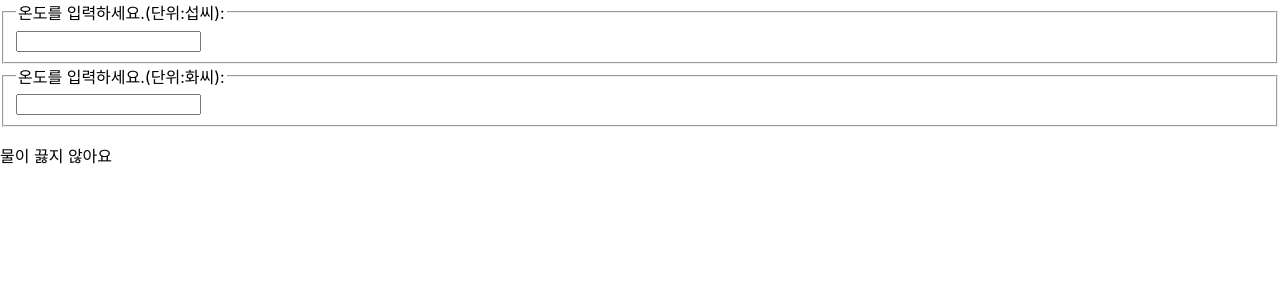
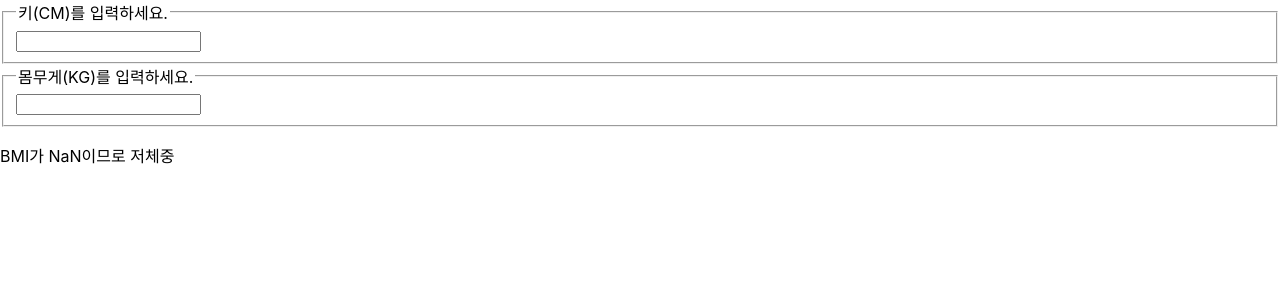
Before and after one commit to Ryumyuong/K0201_React_Test, a React (Create React App) app in the folder class-exam/: page / in a window 1280 px wide. Shown: the top 300 px of the page. Built offline with nearby package versions, Linux system fonts and the light colour scheme.

Commit message:
20230601 BMI

```diff
--- a/class-exam/src/ch12-0/BMI.jsx
+++ b/class-exam/src/ch12-0/BMI.jsx
@@ -1,21 +1,30 @@
 import React, { useState } from 'react';
 import BMIInput from './BMIInput';
 
-const BoilMessage = (props) => {
-  if (toBMI >= 25) {
-    return <p>비만</p>;
-  } else if(toBMI >= 23)
-  return <p>과체중</p>;
-};
+const BMI = () => {
+  const [height, setHeight] = useState('');
+  const [weight, setWeight] = useState('');
 
-const toBMI = (height, weight) => {
-    const hei = height/100
-  return weight/hei*hei
-};
+  const toBMI = (height, weight) => {
+    const hei = height / 100;
+    return weight / (hei * hei);
+  };
 
-const BMI = () => {
-  const [height, setHeight] = useState(0);
-  const [weight, setWeight] = useState(0);
+  const output = toBMI(height, weight);
+    const rounded = Math.round(output * 100) / 100;
+    const BMI = rounded.toString()
+
+  const BMIMessage = (props) => {
+    if (output >= 25) {
+      return <p>BMI가 {BMI}이므로 비만</p>;
+    } else if (output > 23) {
+      return <p>BMI가 {BMI}이므로 과체중</p>;
+    } else if (output > 18.5) {
+      return <p>BMI가 {BMI}이므로 정상</p>;
+    } else {
+      return <p>BMI가 {BMI}이므로 저체중</p>;
+    }
+  };
 
   const handleHeightChange = (height) => {
     setHeight(height);
@@ -27,9 +36,9 @@ const BMI = () => {
 
   return (
     <div>
-      <BMIInput scale="height" bmi={height} onTempChange={handleHeightChange} />
-      <BMIInput scale="weight" bmi={weight} onTempChange={handleWeightChange} />
-      <BoilMessage celsius={celsius} />
+      <BMIInput scale="height" status={height} onChange={handleHeightChange} />
+      <BMIInput scale="weight" status={weight} onChange={handleWeightChange} />
+      <BMIMessage toBMI={BMI} />
     </div>
   );
 };
--- a/class-exam/src/ch12-0/BMIInput.jsx
+++ b/class-exam/src/ch12-0/BMIInput.jsx
@@ -1,18 +1,18 @@
 import React from 'react';
 
 const sNames = {
-    height: '키',
-    weight: '몸무게',
+    height: '키(CM)',
+    weight: '몸무게(KG)',
   };
 
 const BMIInput = (props) => {
     const handleChange = (event) => {
-        props.onTempChange(event.target.value)
+        props.onChange(event.target.value)
       };
       return (
         <fieldset>
           <legend>{sNames[props.scale]}를 입력하세요.</legend>
-          <input value={props.bmi} onChange={handleChange} />
+          <input value={props.status} onChange={handleChange} />
         </fieldset>
       );
 };
--- a/class-exam/src/index.js
+++ b/class-exam/src/index.js
@@ -6,11 +6,12 @@ import NameForm from './ch11/NameForm';
 import TestNullValue from './ch11/TestNullValue';
 import SignUp from './ch11-0/SignUp';
 import Calc from './ch12/Calc';
+import BMI from './ch12-0/BMI';
 
 // 생성주기를 테스트 하는 코드에서 React.StrictMode를 제거하고 실행하는게 가독성 면에서 좋다.
 ReactDOM.render(
   <React.StrictMode>
-    <Calc />
+    <BMI />
   </React.StrictMode>,
   document.getElementById('root'),
 );
```
